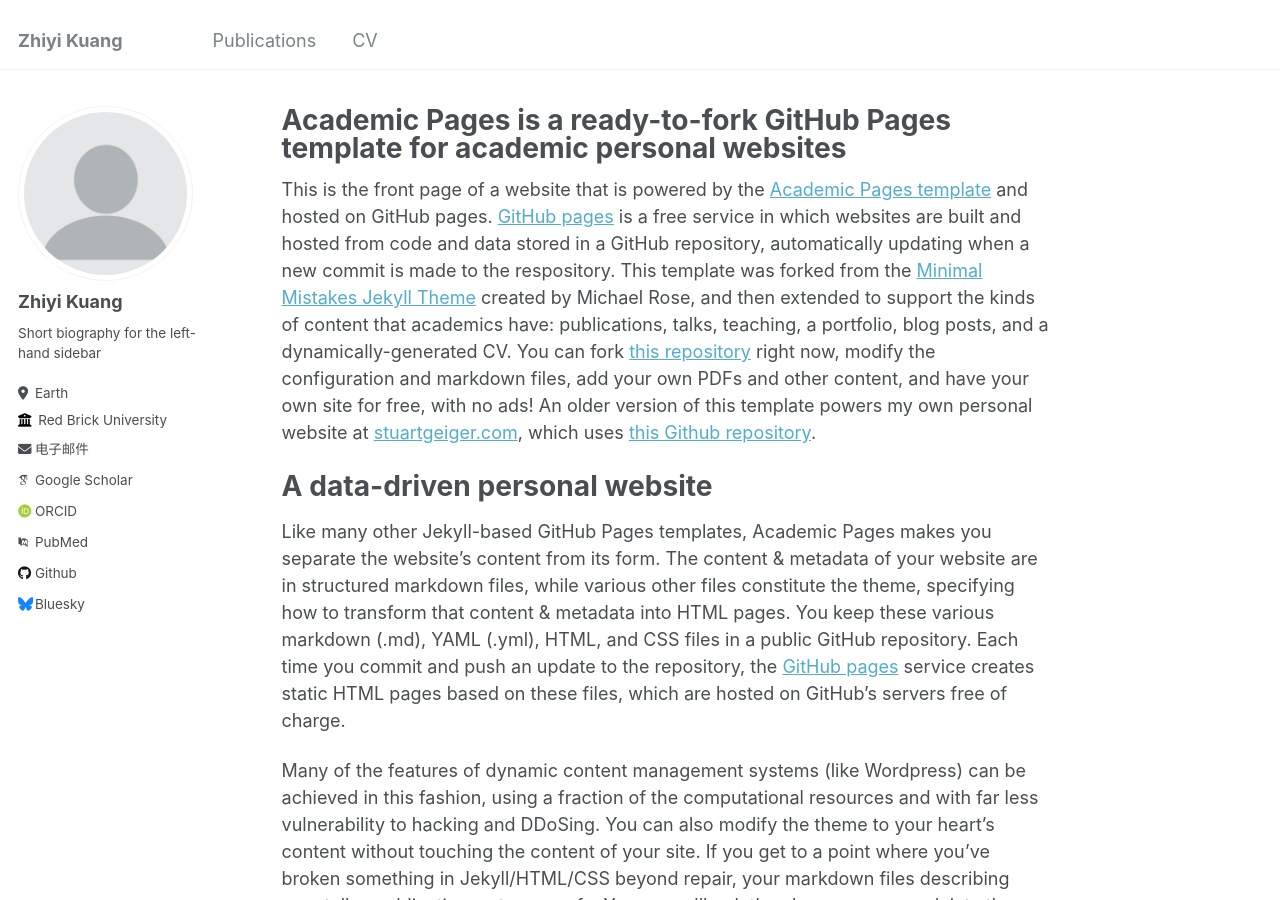
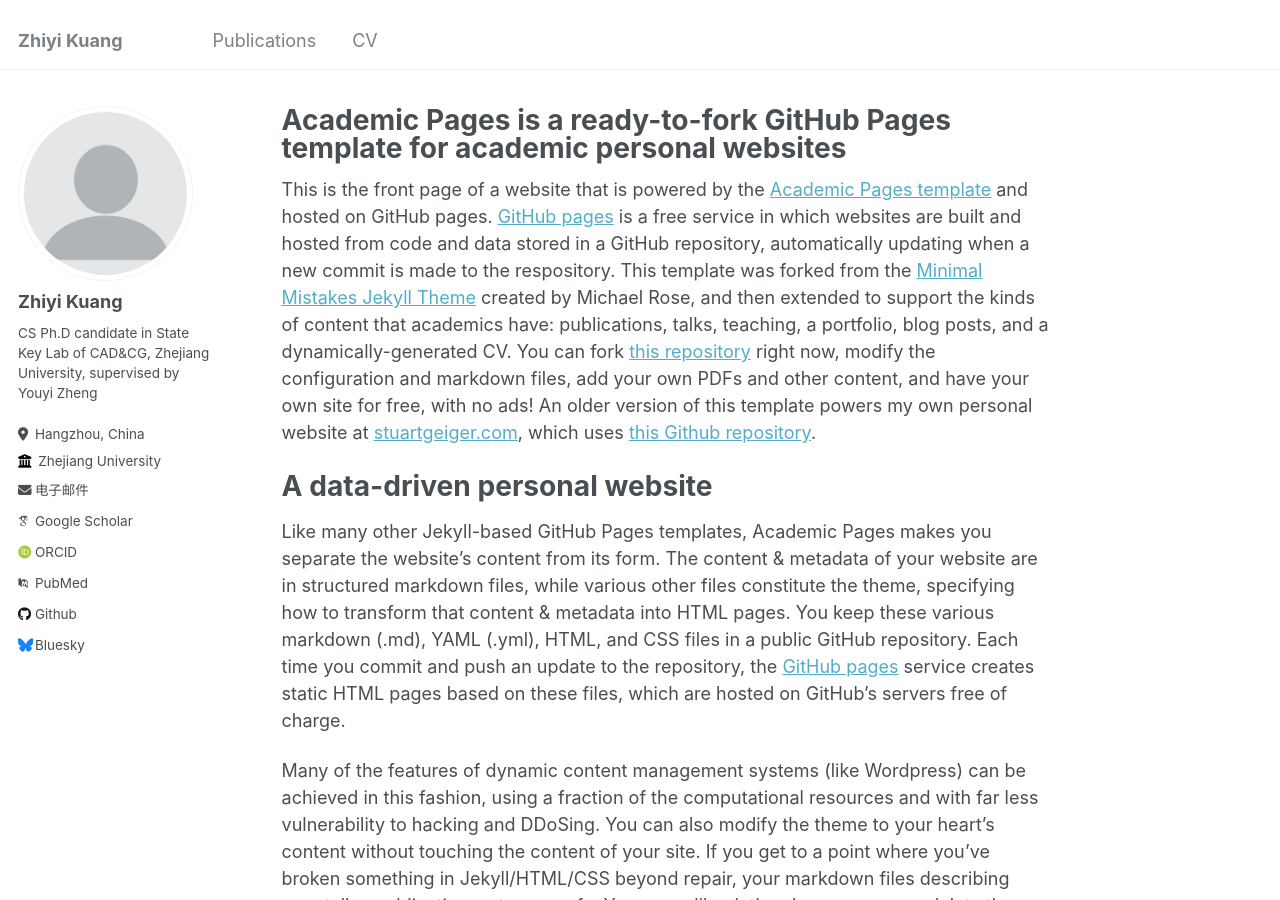
Before and after one commit to Musinghead/musinghead.github.io, a Jekyll site: the page built from _pages/about.md, in a window 1280 px wide and 900 px high. Built offline with Jekyll 4.4.1, drawn with Linux system fonts in a browser that asks for light colours; some web fonts are replaced.

Commit message:
Update _config.yml

```diff
--- a/_config.yml
+++ b/_config.yml
@@ -24,11 +24,11 @@
   avatar           : "profile.png"
   name             : "Zhiyi Kuang"
   pronouns         : # example: "she/her"
-  bio              : "Short biography for the left-hand sidebar"
-  location         : "Earth"
-  employer         : "Red Brick University"
+  bio              : "CS Ph.D candidate in State Key Lab of CAD&CG, Zhejiang University, supervised by Youyi Zheng"
+  location         : "Hangzhou, China"
+  employer         : "Zhejiang University"
   uri              : # URL
-  email            : "none@example.org"
+  email            : "musinghead@zju.edu.cn"
 
   # Academic websites
   arxiv            : # URL - Update with the correct link to your profile
@@ -43,7 +43,7 @@
   bitbucket        : # Username - Update with your username on the site
   codepen          : # Username
   dribbble         : # Username
-  github           : "academicpages"
+  github           : "Musinghead"
   kaggle           : # Username
   stackoverflow    : # User number or user number and name (i.e., use "1" or "1/jeff-atwood")
 
```
